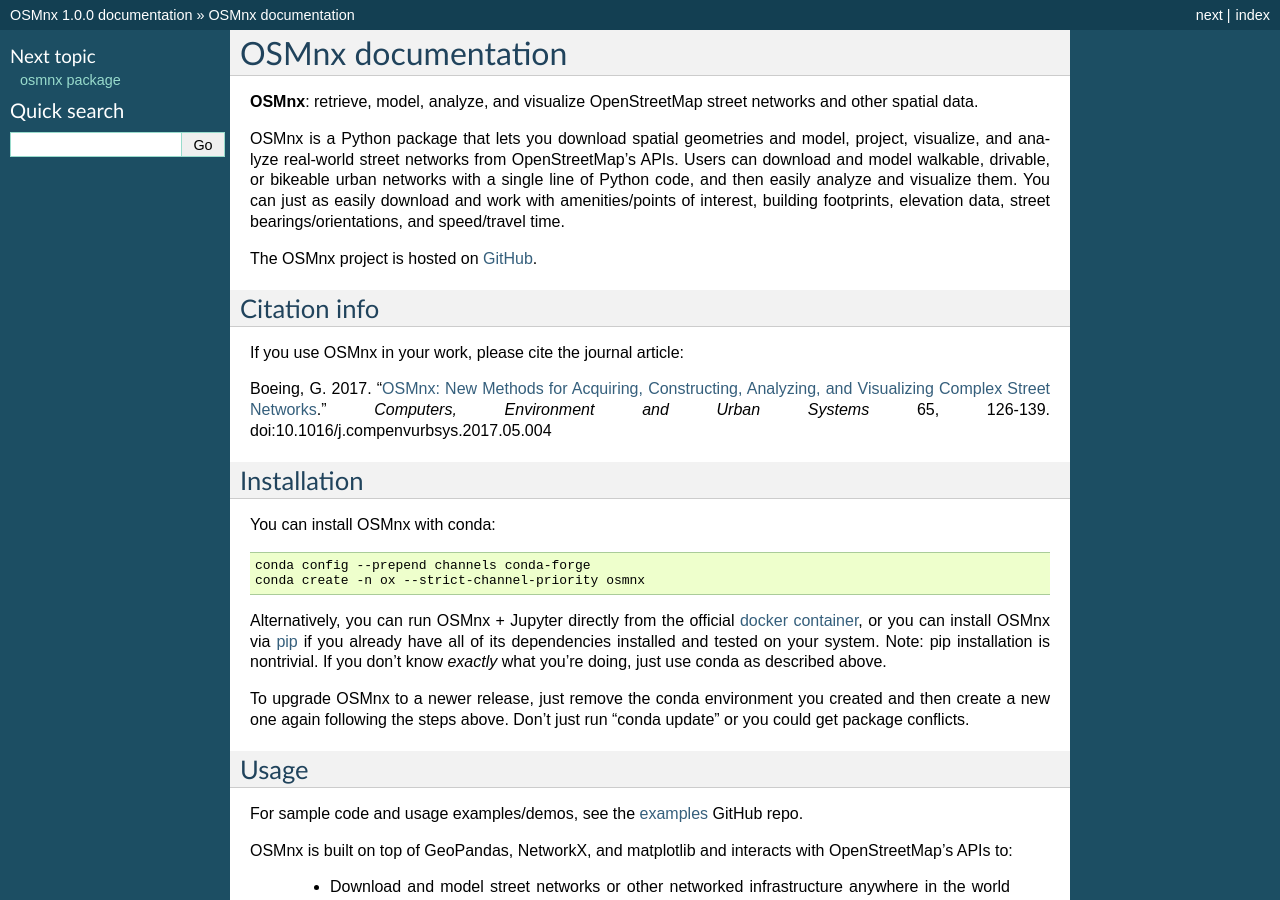
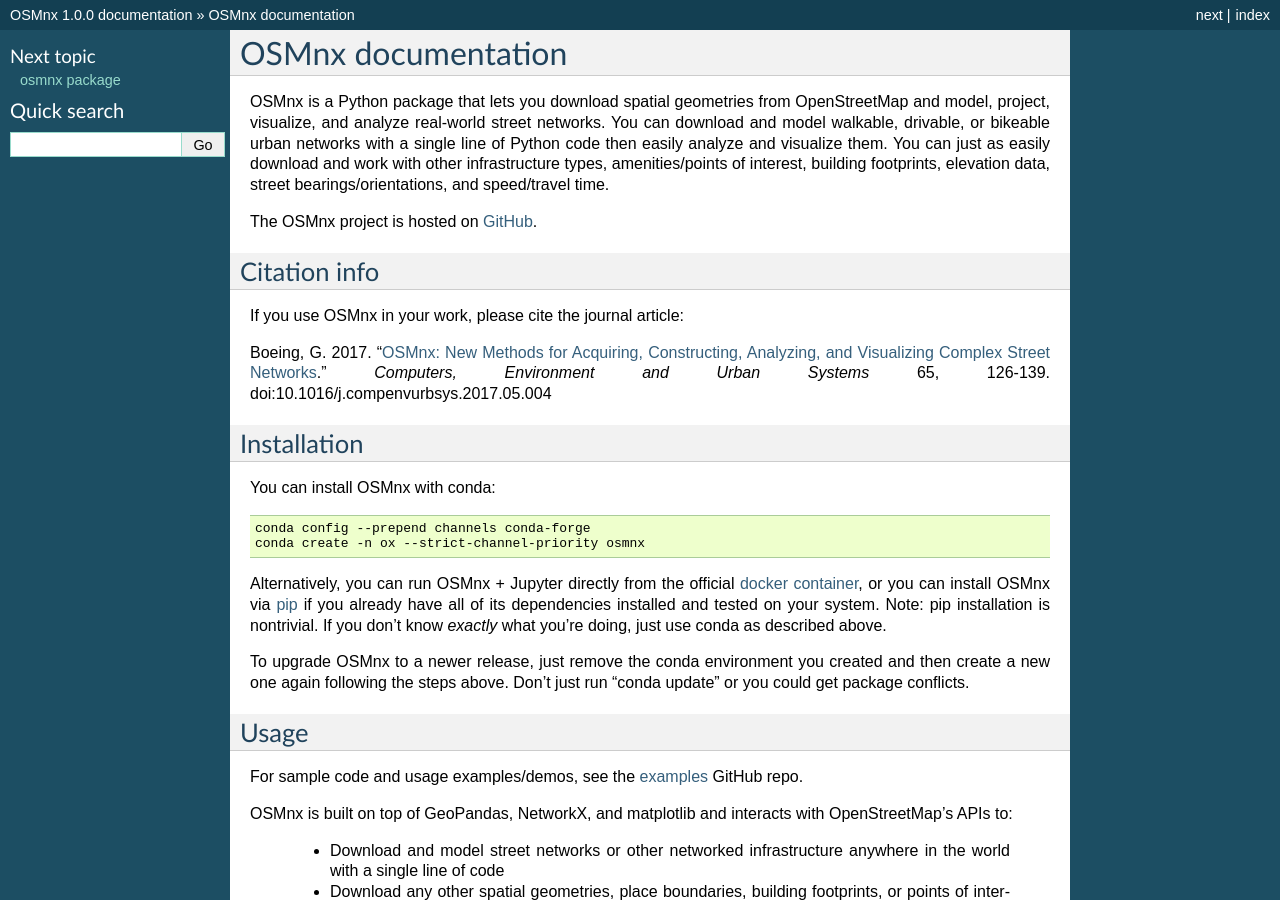
Before and after one commit to gboeing/osmnx, a Sphinx documentation site: the page built from docs/source/index.rst, in a window 1280 px wide and 900 px high. Built offline with Sphinx 7.4.7, drawn with Linux system fonts in a browser that asks for light colours.

Commit message:
update docs

```diff
--- a/docs/source/index.rst
+++ b/docs/source/index.rst
@@ -2,9 +2,7 @@
 OSMnx documentation
 ===================
 
-**OSMnx**: retrieve, model, analyze, and visualize OpenStreetMap street networks and other spatial data.
-
-OSMnx is a Python package that lets you download spatial geometries and model, project, visualize, and analyze real-world street networks from OpenStreetMap's APIs. Users can download and model walkable, drivable, or bikeable urban networks with a single line of Python code, and then easily analyze and visualize them. You can just as easily download and work with amenities/points of interest, building footprints, elevation data, street bearings/orientations, and speed/travel time.
+OSMnx is a Python package that lets you download spatial geometries from OpenStreetMap and model, project, visualize, and analyze real-world street networks. You can download and model walkable, drivable, or bikeable urban networks with a single line of Python code then easily analyze and visualize them. You can just as easily download and work with other infrastructure types, amenities/points of interest, building footprints, elevation data, street bearings/orientations, and speed/travel time.
 
 The OSMnx project is hosted on `GitHub`_.
 
```
Also changed, not shown: README.md (+1 -1 lines).
